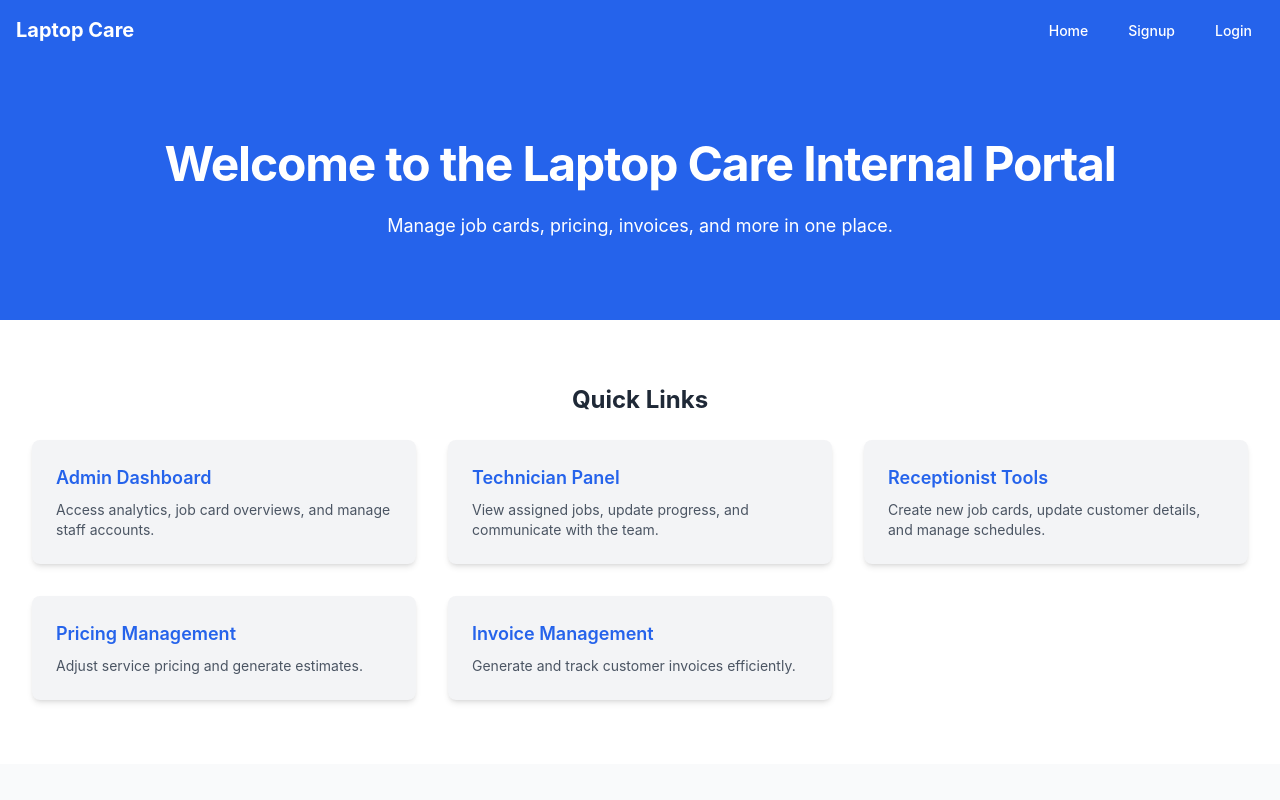
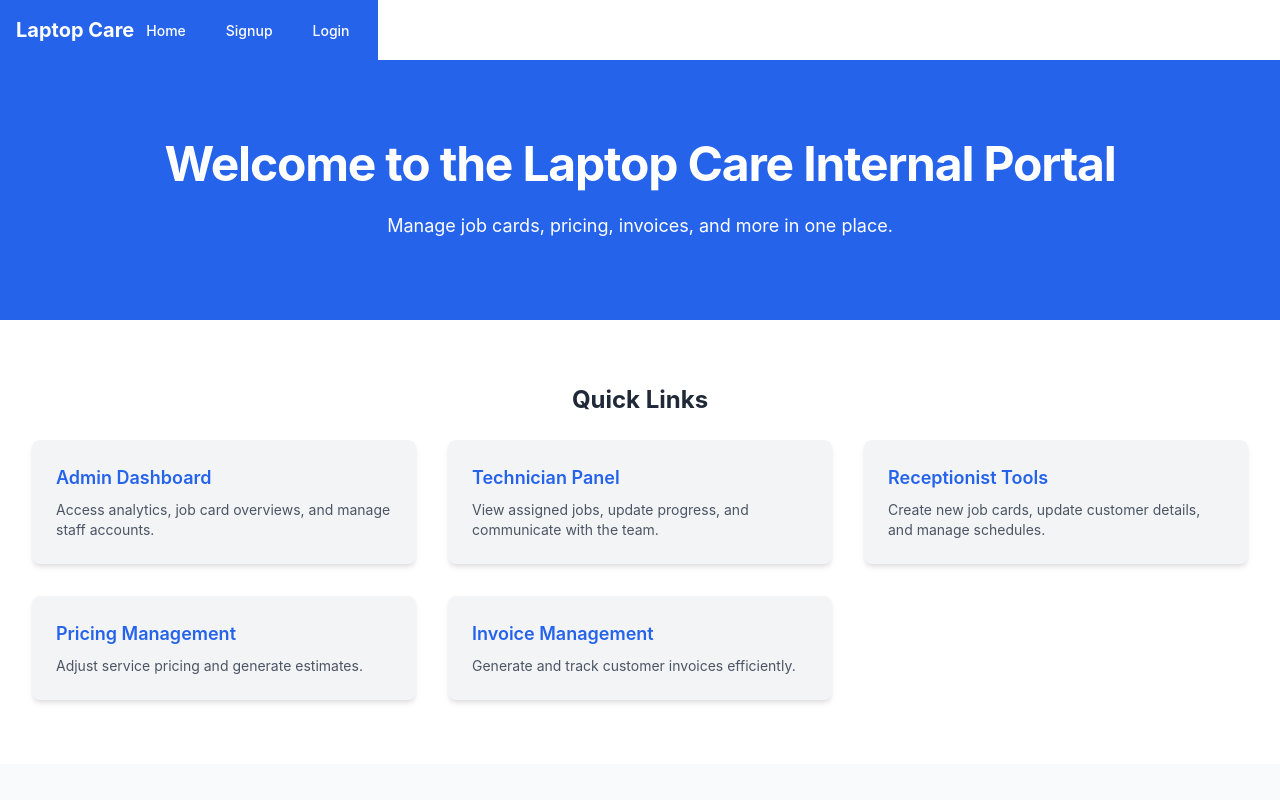
Before and after one commit to tomutanyi/laptop-care-client, a React (Create React App) app: page / in a window 1280 px wide. Shown: the top 800 px of the page. Built offline with nearby package versions, Linux system fonts and the light colour scheme.

Commit message:
conditionally renders navbar

```diff
--- a/src/components/App.js
+++ b/src/components/App.js
@@ -1,6 +1,6 @@
 // src/components/App.js
 import React from 'react';
-import { BrowserRouter as Router, Route, Routes } from 'react-router-dom';
+import { BrowserRouter as Router, Route, Routes, useLocation } from 'react-router-dom';
 import { UserProvider } from './UserContext'; // Import the UserProvider
 import Signup from './Signup';
 import Navbar from './Navbar';
@@ -19,8 +19,24 @@ const App = () => {
   return (
     <UserProvider>
       <Router>
+        <AppContent />
+      </Router>
+    </UserProvider>
+  );
+};
+
+const AppContent = () => {
+  const location = useLocation();
+  const isAdminDashboard = location.pathname === '/admin';
+
+  return (
     <div>
+      {/* Conditionally render Navbar based on the route */}
+      <div className={isAdminDashboard ? "hidden" : "flex"}>
         <Navbar />
+      </div>
+
+      {/* Define Routes */}
       <Routes>
         <Route path="/" element={<Home />} />
         <Route path="/signup" element={<Signup />} />
@@ -35,8 +51,6 @@ const App = () => {
         <Route path="/invoice/:jobId" element={<Invoice />} />
       </Routes>
     </div>
-      </Router>
-    </UserProvider>
   );
 };
 
```
Lines whose indentation alone changed are shown as unchanged.
